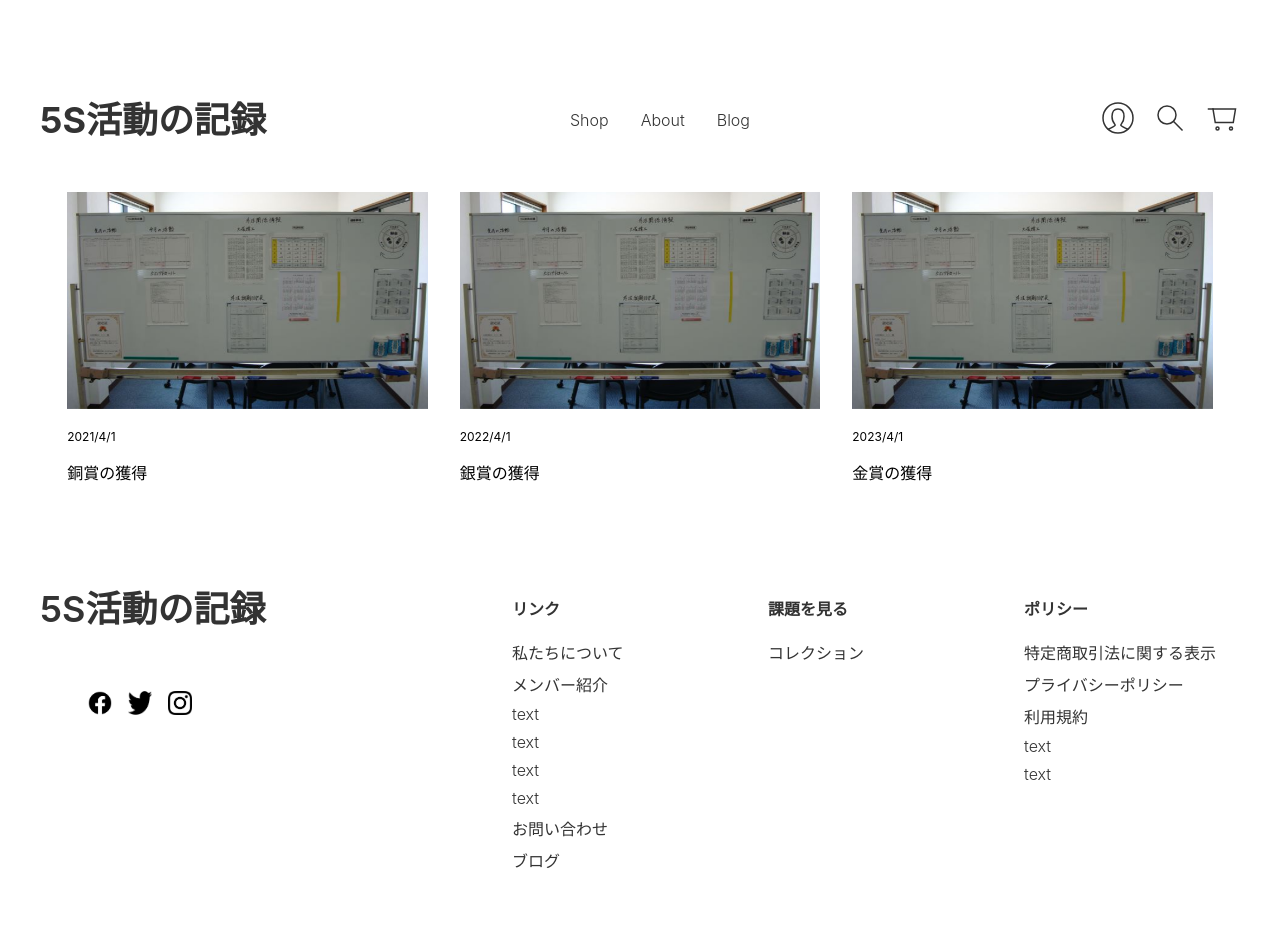
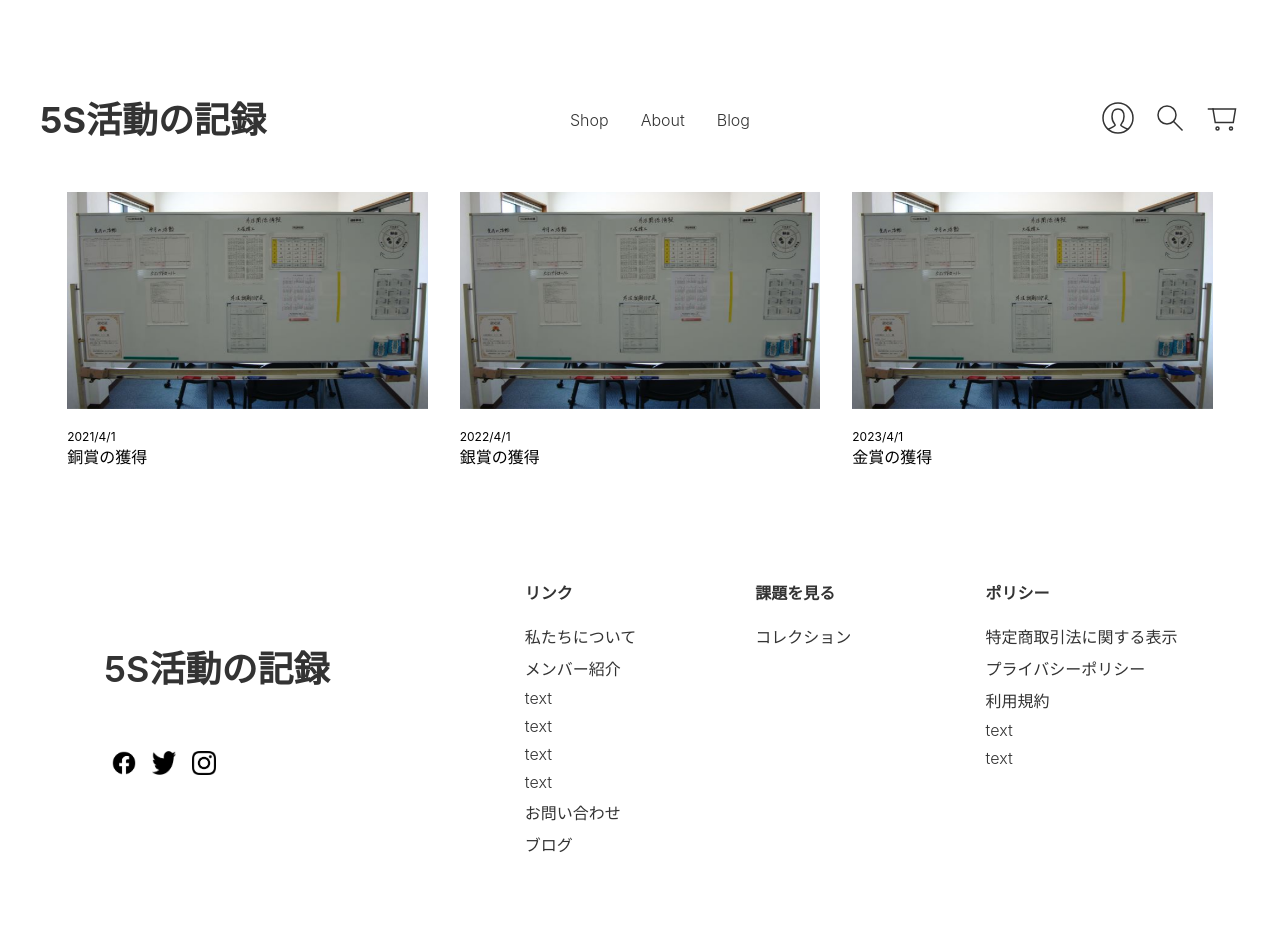
Before and after one commit to tetsu-hira/yamamo-farm, a Next.js app: page /Diary in a window 1280 px wide. Shown: the top 933 px of the page. Built offline with nearby package versions, Linux system fonts and the light colour scheme.

Commit message:
とりあえずトップのスマホUI完成

```diff
--- a/styles/Diary.module.scss
+++ b/styles/Diary.module.scss
@@ -18,17 +18,16 @@
     display: flex;
     width: 90%;
     margin: auto;
-    margin-bottom: 2.5rem;
     .column {
       width: 33.33333%;
       margin: auto 7px;
       .date {
-        font-size: 0.75rem;
-        margin-top: 0.25rem;
+        font-size: 0.5rem;
+        margin: 0;
       }
-      .image {
-        font-size: 1.25rem;
-        margin-top: 0.25rem;
+      .title {
+        font-size: 1rem;
+        margin-top: 0;
       }
     }
   }
--- a/styles/Footer.module.scss
+++ b/styles/Footer.module.scss
@@ -1,3 +1,97 @@
+.Footer {
+  margin: 3rem auto;
+  color: #333333;
+  width: 90%;
+  &Container {
+    // display: flex;
+    margin: auto;
+    margin-bottom: 2.5rem;
+    &__title {
+      width: auto;
+      margin: auto;
+      // padding-left: 1.5rem;
+      a {
+        font-size: 1.25rem;
+        font-weight: 600;
+      }
+      ul {
+        display: flex;
+        flex-basis: 25%;
+        padding-top: 0.5rem;
+        justify-content: flex-start;
+        padding-left: 0;
+        li {
+          padding-left: 0.5rem;
+          padding-right: 0.5rem;
+          list-style: none;
+        }
+      }
+    }
+    &__link {
+      width: 20%;
+      p {
+        font-weight: 600;
+        font-size: 1rem;
+      }
+      ul {
+        margin-top: 1.25rem;
+        margin-bottom: 1.25rem;
+        padding-left: 0;
+        li {
+          margin-top: 0.5rem;
+          margin-bottom: 0.5rem;
+          font-weight: 300;
+          list-style: none;
+        }
+      }
+    }
+    &__record {
+      width: 20%;
+      p {
+        font-weight: 600;
+      }
+      ul {
+        margin-top: 1.25rem;
+        margin-bottom: 1.25rem;
+        padding-left: 0;
+        li {
+          margin-top: 0.5rem;
+          margin-bottom: 0.5rem;
+          font-weight: 300;
+          list-style: none;
+        }
+      }
+    }
+    &__poricy {
+      width: 20%;
+      p {
+        font-weight: 600;
+      }
+      ul {
+        margin-top: 1.25rem;
+        margin-bottom: 1.25rem;
+        padding-left: 0;
+        li {
+          margin-top: 0.5rem;
+          margin-bottom: 0.5rem;
+          font-weight: 300;
+          list-style: none;
+        }
+      }
+    }
+  }
+  &Bottom {
+    display: flex;
+    &__content {
+      text-align: center;
+      height: auto;
+      margin: auto;
+    }
+  }
+}
+
+/* Small (sm) */
+@media (min-width: 640px) {
   .Footer {
     margin-top: 5rem;
     margin-bottom: 5rem;
@@ -86,3 +180,13 @@
       }
     }
   }
+}
+
+/* Medium (md) */
+@media (min-width: 768px) { /* ... */ }
+
+/* Large (lg) */
+@media (min-width: 1024px) { /* ... */ }
+
+/* Extra Large (xl) */
+@media (min-width: 1280px) { /* ... */ }
```
Also changed, not shown: pages/Finish.tsx (+9 -7 lines), styles/Finish.module.scss (added, +56 -0 lines), 1 other file (tests, documents, lock files or other folders). Lines whose indentation alone changed are shown as unchanged.
